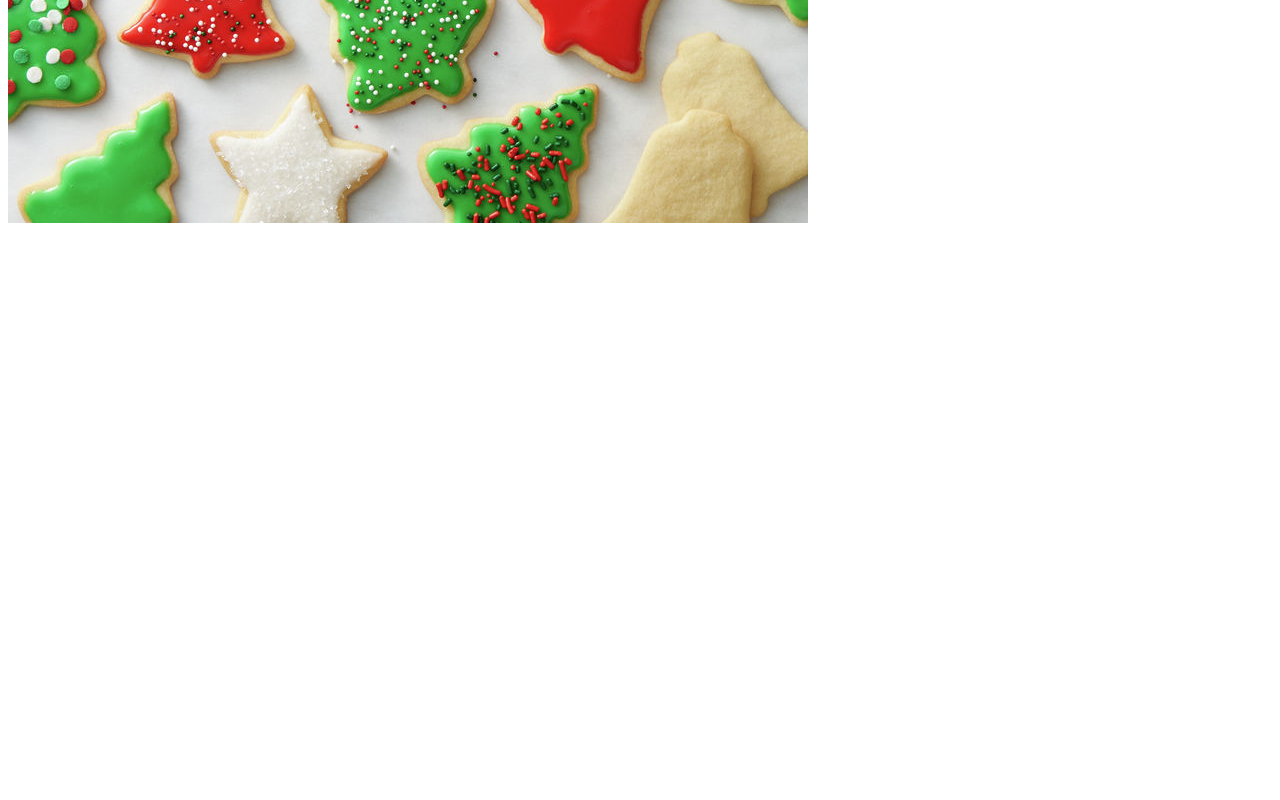
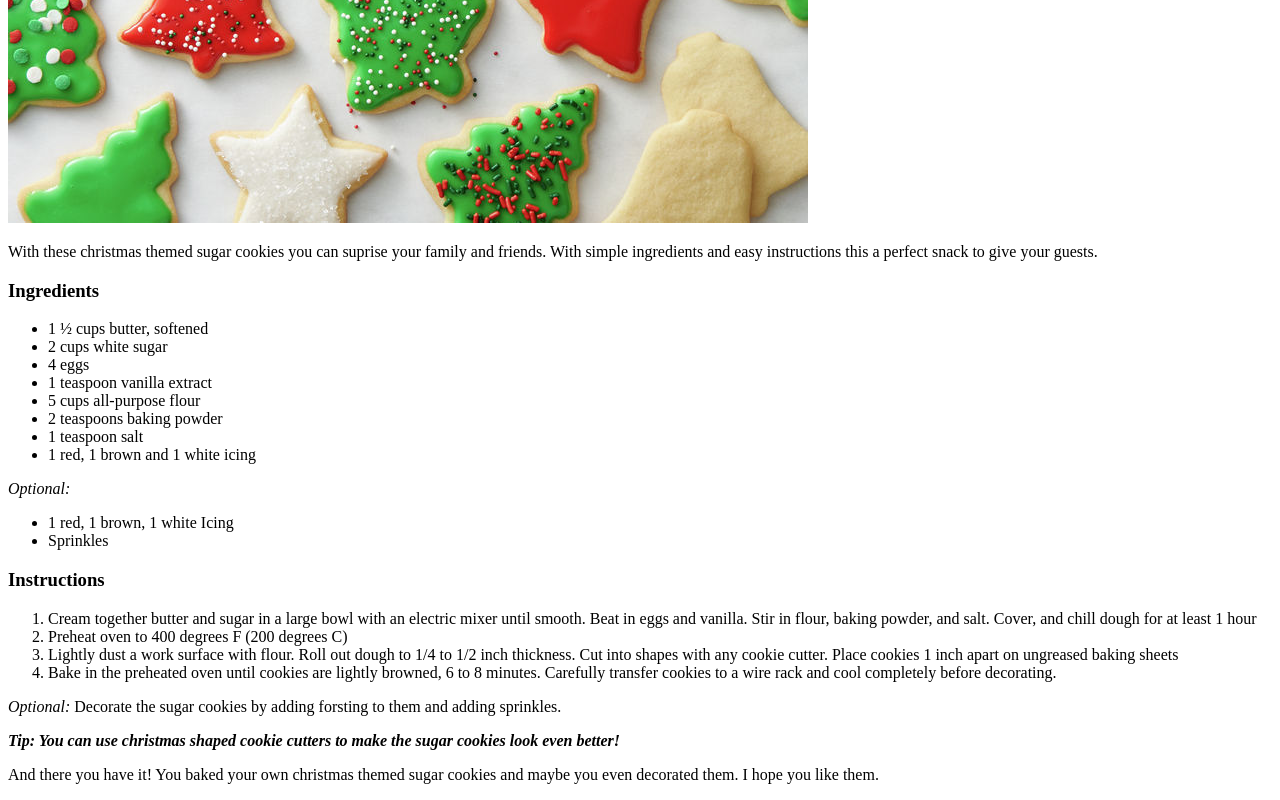
Before and after one commit to Roedigur/odin-recipes, a plain HTML site: page recipes/sugar-cookies.html in a window 1280 px wide. Shown: the part 307-1107 px from the top of the page. Before the commit the page ends 800 px from the top, so only its background shows below. Drawn offline with Linux system fonts and the light colour scheme.

Commit message:
Add recipe sugar-cookies

```diff
--- a/recipes/sugar-cookies.html
+++ b/recipes/sugar-cookies.html
@@ -8,5 +8,40 @@
     <h1>Sugar Cookies</h1>
 
     <img src="../Images/sugar-cookies.jpg" alt="sugar cookies">
+
+    <p><a>With these christmas themed sugar cookies you can suprise your family and friends. With simple ingredients and easy instructions this a perfect snack to give your guests. </p>
+
+    <h3>Ingredients</h3>
+    <ul>
+        <li>1 ½ cups butter, softened</li>
+        <li>2 cups white sugar</li>
+        <li>4 eggs</li>
+        <li>1 teaspoon vanilla extract</li>
+        <li>5 cups all-purpose flour</li>
+        <li>2 teaspoons baking powder</li>
+        <li>1 teaspoon salt</li>
+        <li>1 red, 1 brown and 1 white icing</li>
+    </ul>
+
+    <em>Optional:</em>
+    <ul>
+        <li>1 red, 1 brown, 1 white Icing</li>
+        <li>Sprinkles</li>
+    </ul>
+
+    <h3>Instructions</h3>
+    <ol>
+        <li>Cream together butter and sugar in a large bowl with an electric mixer until smooth. Beat in eggs and vanilla. Stir in flour, baking powder, and salt. Cover, and chill dough for at least 1 hour</li>
+        <li>Preheat oven to 400 degrees F (200 degrees C)</li>
+        <li>Lightly dust a work surface with flour. Roll out dough to 1/4 to 1/2 inch thickness. Cut into shapes with any cookie cutter. Place cookies 1 inch apart on ungreased baking sheets</li>
+        <li>Bake in the preheated oven until cookies are lightly browned, 6 to 8 minutes. Carefully transfer cookies to a wire rack and cool completely before decorating.</li>
+    </ol>
+
+    <em>Optional:</em>
+    <a>Decorate the sugar cookies by adding forsting to them and adding sprinkles.</a>
+
+    <p><strong><em>Tip: You can use christmas shaped cookie cutters to make the sugar cookies look even better!</em></strong></p>
+
+    <p>And there you have it! You baked your own christmas themed sugar cookies and maybe you even decorated them. I hope you like them.</p>
 </body>
 </html>
```
